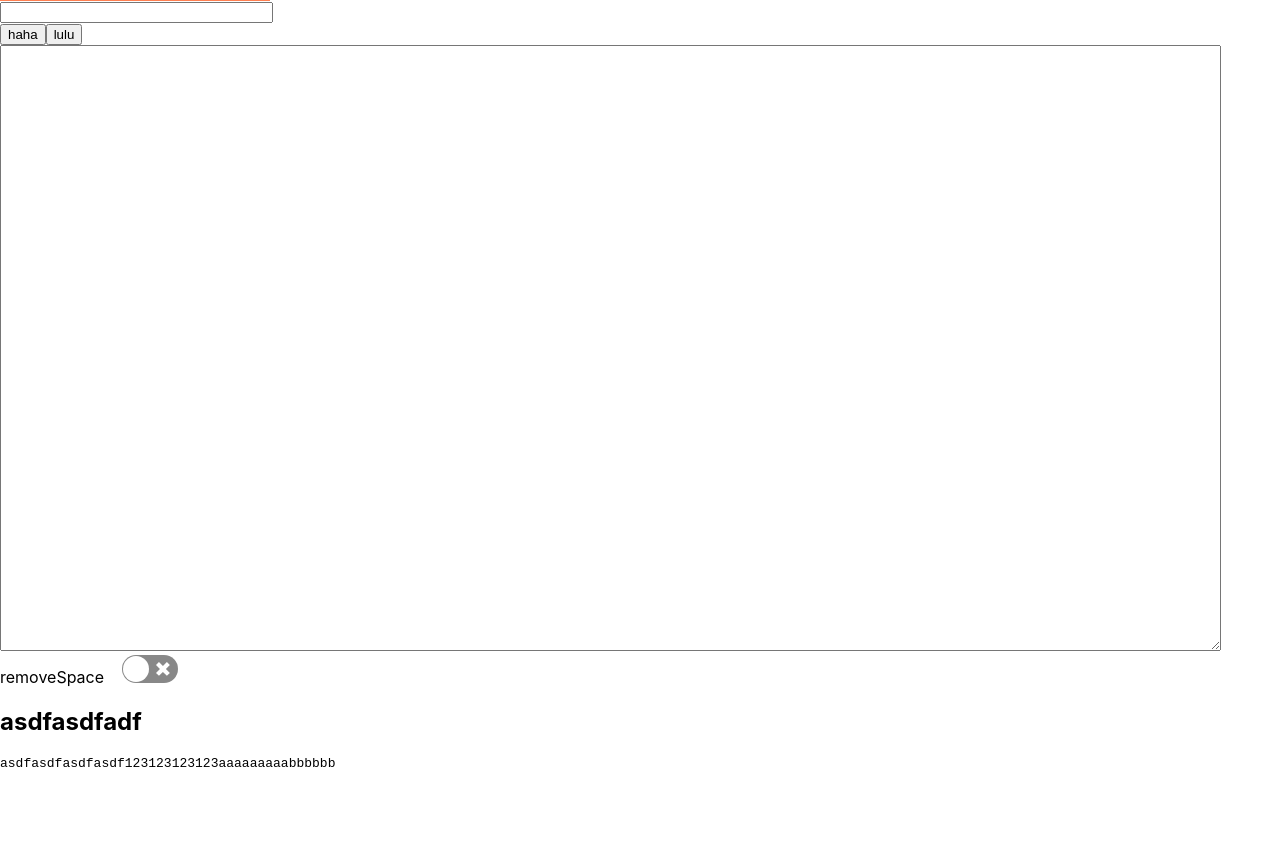
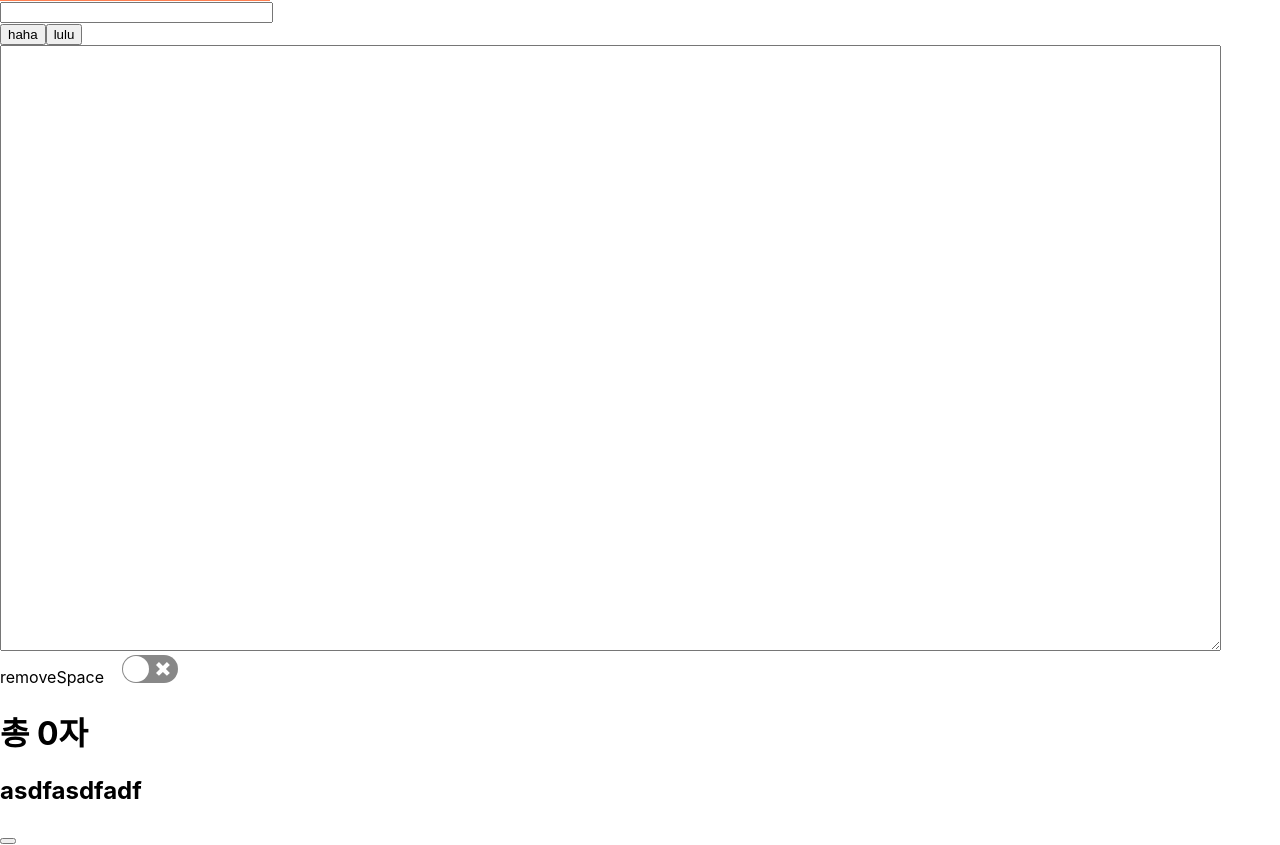
Before and after one commit to lala-p/react_planet, a React (Create React App) app: page /main in a window 1280 px wide. Shown: the part 489-1334 px from the top of the page. Before the commit the page ends 1273 px from the top, so only its background shows below. Built offline with nearby package versions, Linux system fonts and the light colour scheme.

Commit message:
get text, save text / axios O
(cherry picked from commit 4ac3f74e88fb4eda45166c684716aaf86ce76043)

```diff
--- a/package.json
+++ b/package.json
@@ -11,6 +11,7 @@
     "crypto": "^1.0.1",
     "express": "^4.17.1",
     "fs": "^0.0.1-security",
+    "immer": "^9.0.6",
     "random": "^3.0.6",
     "react": "^17.0.2",
     "react-cookie": "^4.1.1",
--- a/src/actions/mainText.js
+++ b/src/actions/mainText.js
@@ -1,5 +1,4 @@
 export const SET_MAIN_TEXT = 'SET_MAIN_TEXT';
-
 
 
 export const setMainText = (text) => {
--- a/src/components/MainBoard.js
+++ b/src/components/MainBoard.js
@@ -1,7 +1,7 @@
-import React, { useState } from 'react';
+import React, { useEffect, useState } from 'react';
 import { useSelector, useDispatch } from 'react-redux';
 import { useCookies } from 'react-cookie';
-
+import axios from 'axios';
 import ToggleSwitch from 'react-switch';
 
 import * as mainTextAction from '../actions/mainText';
@@ -9,12 +9,46 @@ import * as mainTextAction from '../actions/mainText';
 
 const MainBoard = () => {
 
+    const dispatch = useDispatch();
+    const selectMainText = useSelector((state) => state.mainText.mainText);
+
     const [boardText, setboardText] = useState("");
 
     const [removeSpace, setremoveSpace] = useState(false);
     const [cookie, setCookie, removeCookie] = useCookies();
 
-    const selectMainText = useSelector((state) => state.mainText.mainText);
+
+    const onChange = (e) => {
+
+        setboardText(e.target.value)
+
+    }
+    const save = () => {
+
+        let url = "http://localhost:3001/main/saveText";
+
+        const textBox = {
+            text: selectMainText,
+        }
+
+        axios.post(url, textBox)
+            .then((response) => {
+
+                console.log("저장 완료!@!");
+
+            })
+            .catch((error) => {
+                console.log(error)
+            })
+
+    }
+
+    useEffect(() => {
+
+        dispatch(mainTextAction.setMainText(boardText))
+        console.log(selectMainText)
+
+    }, [boardText])
 
 
     return(
@@ -22,12 +56,12 @@ const MainBoard = () => {
         <div>
 
             <div>
-                <textarea name="mainText" cols="150" rows="40" onChange={(e) => setCookie('mainText', e.target.value, {path: '/', sameSite: 'Lax'})} value={cookie.mainText}></textarea>
+                <textarea name="mainText" cols="150" rows="40" onChange={onChange} value={selectMainText}></textarea>
                 <br />
                 removeSpace &nbsp; &nbsp;
                 <ToggleSwitch onChange={(checked) => setremoveSpace(checked)} checked={removeSpace} />
 
-                {/* <h1>총  {removeSpace ? cookie.mainText.replace(/\s/ig, "").length : cookie.mainText.replace(/\r?\n|\r/g, "").length}자</h1> */}
+                <h1>총  {removeSpace ? boardText.replace(/\s/ig, "").length : boardText.replace(/\r?\n|\r/g, "").length}자</h1>
                 <h2>asdfasdfadf</h2>
             </div>
             <pre>
@@ -36,6 +70,7 @@ const MainBoard = () => {
 
             </pre>
 
+            <button type="button" onClick={save}></button>
         </div>
 
     )
--- a/src/components/MainCommandTable.js
+++ b/src/components/MainCommandTable.js
@@ -31,7 +31,7 @@ const MainCommandTable = () => {
                     const sendCmd = userInput.match(/[a-zA-z\.+\?+]+|\(.+\)/g);
                     const cmd = commandRef.current.command(sendCmd)
 
-                    if (cmd !== undefined) {
+                    if (cmd !== undefined && typeof cmd == "function") {
                         setGuideSayArr(cmd)
                     }
                 }
--- a/src/event/CommandEvent.js
+++ b/src/event/CommandEvent.js
@@ -1,25 +1,33 @@
 import React, { useState, useEffect, forwardRef, useImperativeHandle } from 'react';
+import { useSelector, useDispatch } from 'react-redux';
 import axios from 'axios';
 import random from 'random';
 import { useCookies } from 'react-cookie';
+
+import * as mainTextAction from '../actions/mainText';
 
 
 const week = ["SUN", "MON", "TUE", "WED", "THU", "FRI", "SAT"];
 
 
-let astronaut_id = "";
-let astronaut_nickname = "";
-let astronaut_password = "";
+// let astronaut_id = "";
+// let astronaut_nickname = "";
+// let astronaut_password = "";
 
-let meal_menu = null;
+// let meal_menu = null;
 
-let mainText = "";
+// let mainText = "";
 
-let onSave = false;
-let gaga = false;
+// let onSave = false;
+// let gaga = false;
 
 
 const CommandEvent = forwardRef((props, ref) => {
+
+    const dispatch = useDispatch();
+    const selectMainText = useSelector((state) => state.mainText.mainText);
+
+    const [mainText, setMainText] = useState("asdasdasd")
 
     const [cmdScript, setCmdScript] = useState({})
 
@@ -29,9 +37,7 @@ const CommandEvent = forwardRef((props, ref) => {
 
     const [mealMenu, setMealMenu] = useState(['11111','222222','33333'])
 
-    const [mainText, setMainText] = useState("")
-
-
+    const [onSave, setOnSave] = useState(false);
 
     const wordFill = (str, len, word) => {
 
@@ -44,6 +50,35 @@ const CommandEvent = forwardRef((props, ref) => {
         return returnWord;
     }
 
+
+    const save = () => {
+
+        setOnSave(true)
+        const script = ['Save Completed.']
+
+        return script;
+
+    }
+
+    const getMainText = () => {
+
+        let url = "http://localhost:3001/main/getText";
+
+        axios.get(url)
+        .then((response) => {
+
+            console.log(response.data)
+            dispatch(mainTextAction.setMainText(response.data))
+
+        })
+        .catch((error) => {
+            console.log(error)
+        })
+
+        const script = ['aaCompleted.']
+
+        return script;
+    }
 
     // ===================================================
     // return 현재 시간
@@ -196,6 +231,10 @@ const CommandEvent = forwardRef((props, ref) => {
 
         script['get'] = {}
         script['get']['week'] = (that_date) => getWeek(that_date)
+        script['get']['text'] = () => getMainText()
+
+        script['save'] = {}
+        script['save']['text'] = () => save()
 
         script['random'] = {}
         script['random']['meal'] = () => randomMeal()
@@ -284,6 +323,28 @@ const CommandEvent = forwardRef((props, ref) => {
 
     }, [])
 
+    useEffect(() => {
+
+        if (onSave) {
+            let url = "http://localhost:3001/main/saveText";
+
+            const textBox = {
+                text: selectMainText,
+            }
+
+            axios
+            .post(url, textBox)
+            .then((response) => {
+                console.log("저장 완료!@!");
+                setOnSave(false)
+            })
+            .catch((error) => {
+                console.log(error)
+            })
+        }
+
+    }, [onSave])
+
 
     return <></>;
 
--- a/src/pages/MainPage.js
+++ b/src/pages/MainPage.js
@@ -12,6 +12,7 @@ const MainPage = () => {
 
 
     useEffect(() => {
+
 
 
     }, [])
--- a/src/reducers/mainText.js
+++ b/src/reducers/mainText.js
@@ -1,22 +1,23 @@
+import produce from 'immer';
+
 import * as mainTextAction from '../actions/mainText';
 
 
 const initialStates = {
 
-    mainText: "asdfasdfasdfasdf123123123123aaaaaaaaabbbbbb",
+    mainText: "",
 
 }
 
 
 const reducers = (state = initialStates, actions) => {
-    const { type } = actions
 
-    switch (type) {
+    switch (actions.type) {
         case mainTextAction.SET_MAIN_TEXT: {
-            return {
-                ...state,
-                mainText: actions.payload,
-            }
+            return produce(state, draft => {
+                draft.mainText = actions.payload;
+            });
+
         }
 
         default: {
```
Also changed, not shown: 1 other file (tests, documents, lock files or other folders).
